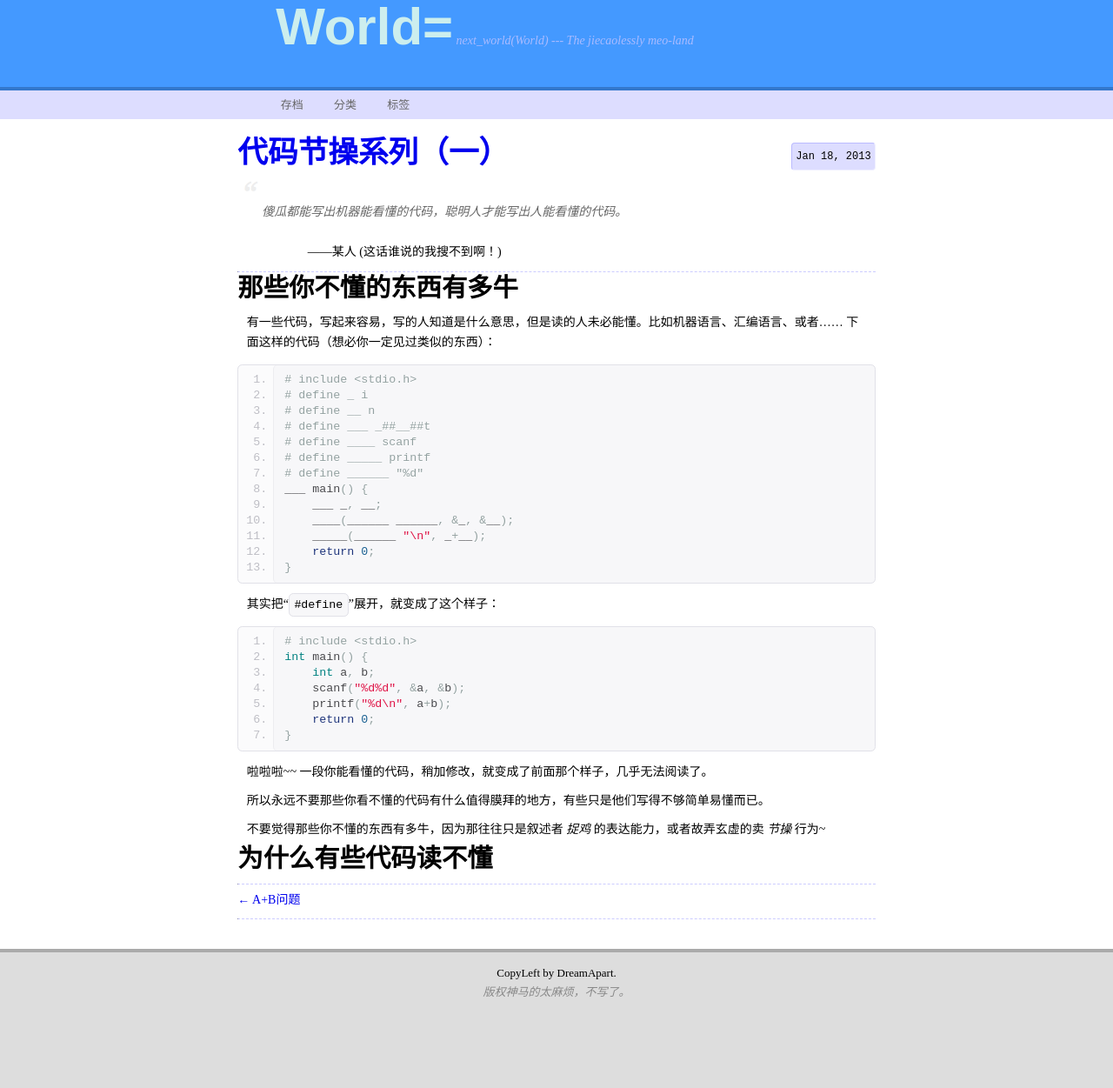
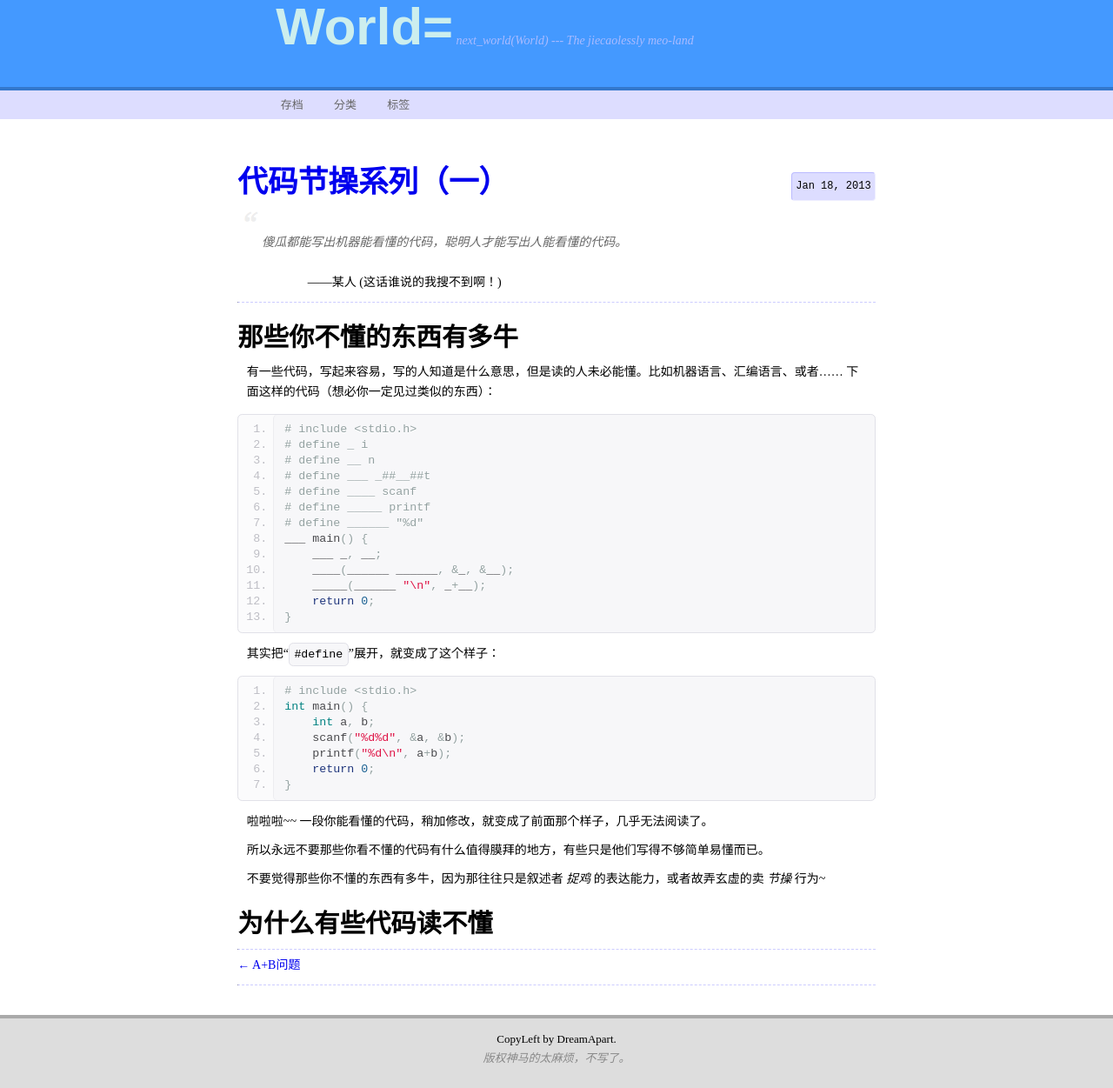
Before and after one commit to RnMss/rnmss.github.com, a Jekyll site: the page built from _posts/2013-01-18-code-jiecao-1.md, in a window 1280 px wide and 1251 px high. Shown: the whole window at 87% size. Built offline with Jekyll 4.4.1, drawn with Linux system fonts in a browser that asks for light colours; Markdown is read by kramdown in place of the engine named in the settings; comment, search, counter and statistics services are not loaded.

Commit message:
Update assets/css/fhy.css

```diff
--- a/assets/css/fhy.css
+++ b/assets/css/fhy.css
@@ -117,7 +117,7 @@ article.home:hover {
     border-radius: 4pt;
 }
 h1, h2, h3, h4, h5, h6 {
-    margin-top: 0;
+    margin-top: 1em;
     margin-bottom: 0.6em;
     font-family:微软雅黑, sans-serif;
 }
```
